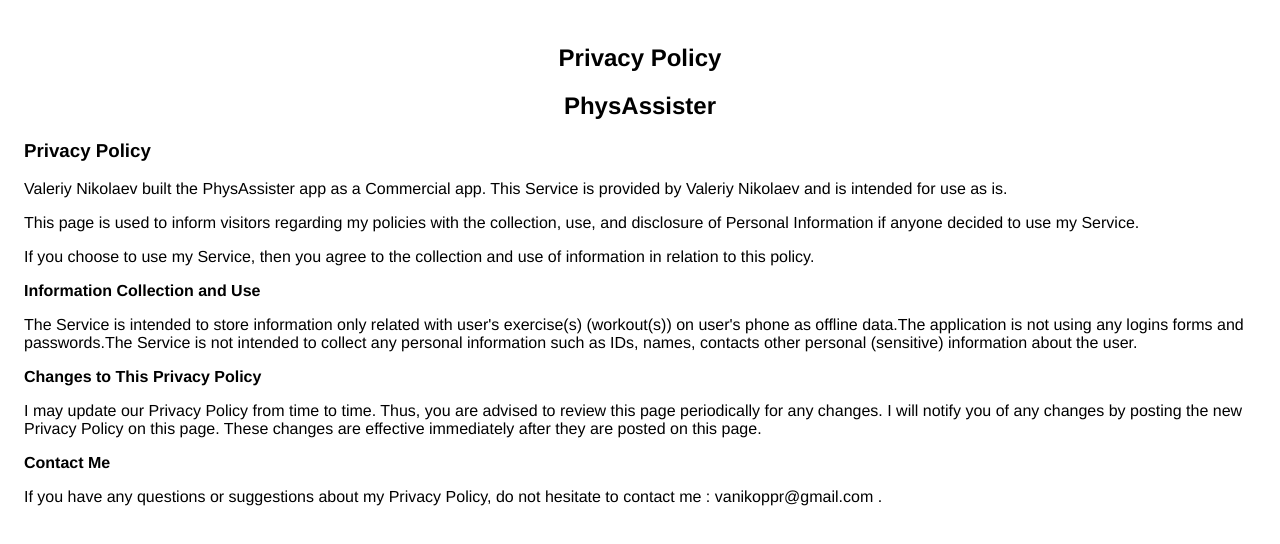
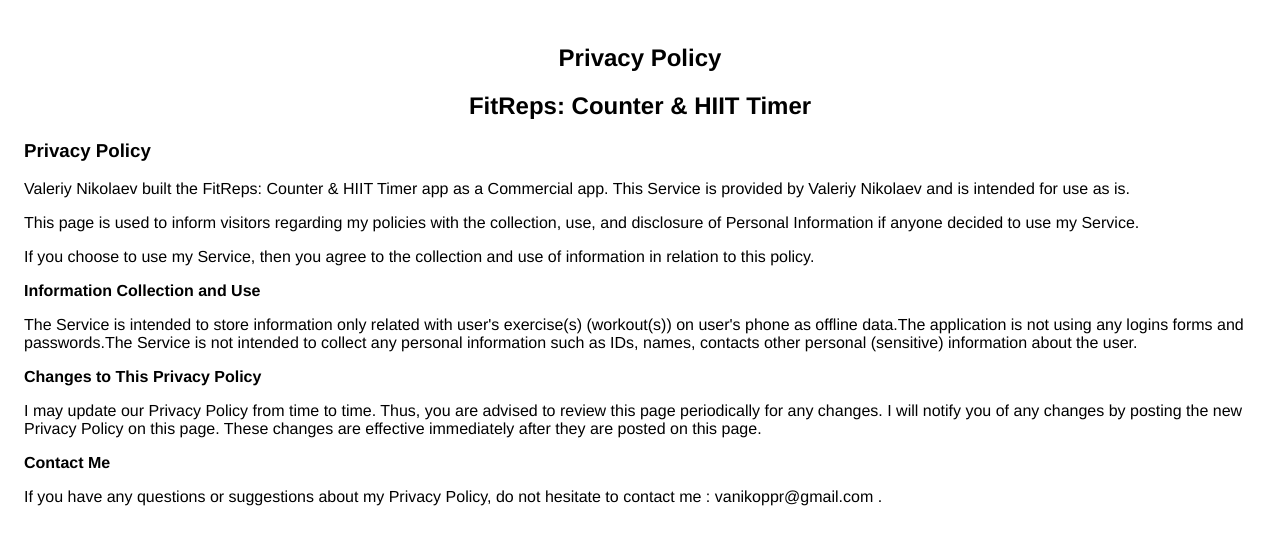
Before and after one commit to valnikodeveloper/PhysAssister, a plain HTML site: page index.html in a window 1280 px wide. Drawn offline with Linux system fonts and the light colour scheme.

Commit message:
Update app name in Privacy Policy page

```diff
--- a/index.html
+++ b/index.html
@@ -5,11 +5,11 @@
       <meta name='viewport' content='width=device-width'>
        <title>Privacy Policy</title>
        <center><h2>Privacy Policy</h2></center>
-       <center><h2>PhysAssister</h2></center>
+       <center><h2>FitReps: Counter & HIIT Timer</h2></center>
       <style> body { font-family: 'Helvetica Neue', Helvetica, Arial, sans-serif; padding:1em; } </style>
     </head>
     <body>
-    <h3>Privacy Policy</h3> <p> Valeriy Nikolaev built the PhysAssister app as a Commercial app. This Service is provided by
+    <h3>Privacy Policy</h3> <p> Valeriy Nikolaev built the FitReps: Counter & HIIT Timer app as a Commercial app. This Service is provided by
                     Valeriy Nikolaev  and is intended for use as is.
                   </p> <p>This page is used to inform visitors regarding my policies with the collection, use, and disclosure
                     of Personal Information if anyone decided to use my Service.
```
